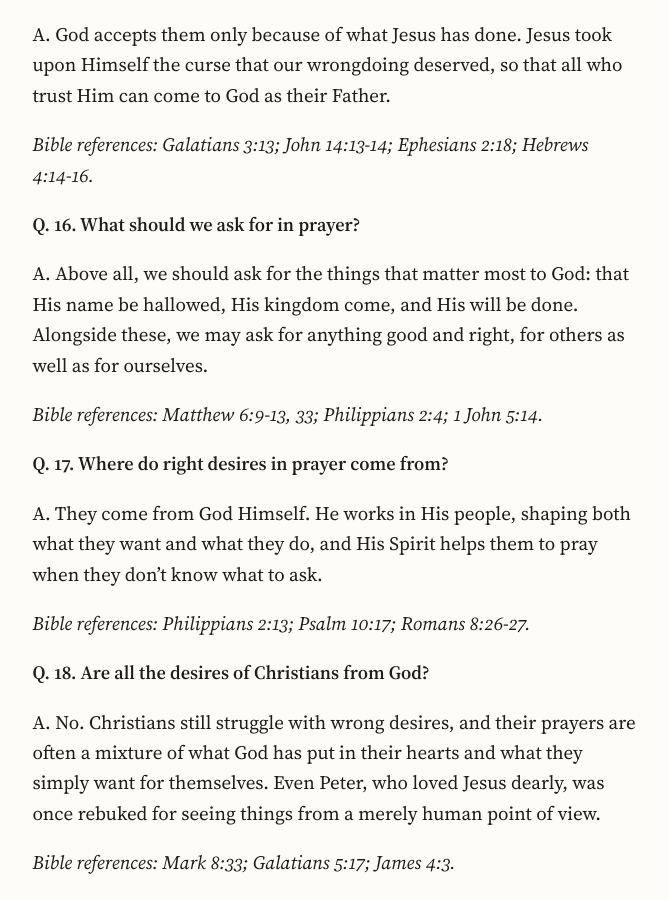
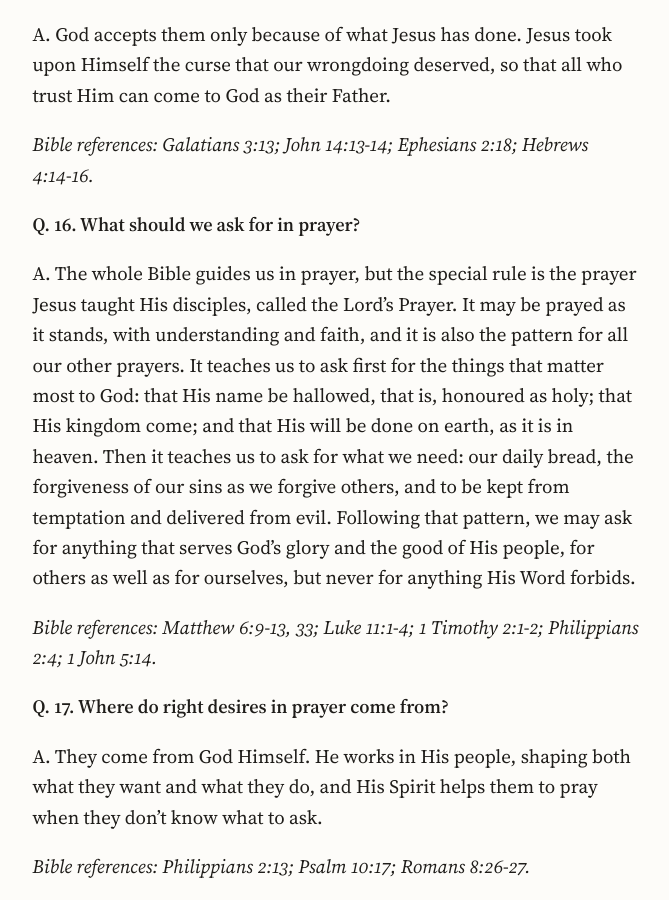
Before and after one commit to ForestWalkUK/truthpeaceandlove, a Jekyll site: the page built from _posts/2026-10-18-believing-prayer-catechism-mark-11-24.md, in a window 1280 px wide and 900 px high, scrolled down 4910 px. Shown: the whole window, without its empty margins (303-972 px from the left). Built offline with Jekyll 4.4.1, drawn with Linux system fonts in a browser that asks for light colours.

Commit message:
Believing Prayer Q. 16: Lord's Prayer as rule and pattern (WSC/WLC)
Q. 16 rewritten from the Westminster Standards (WSC 99; WLC 184,
187): the Lord's Prayer is the special rule of direction, to be
prayed as it stands and used as the pattern for other prayers.
All six petitions now named in order; "hallowed" glossed; limit
added (nothing God's Word forbids). References Luke 11:1-4 and
1 Timothy 2:1-2 added. No other changes.

```diff
--- a/_posts/2026-10-18-believing-prayer-catechism-mark-11-24.md
+++ b/_posts/2026-10-18-believing-prayer-catechism-mark-11-24.md
@@ -111,9 +111,9 @@ A. God accepts them only because of what Jesus has done. Jesus took upon Himself
 
 **Q. 16. What should we ask for in prayer?**
 
-A. Above all, we should ask for the things that matter most to God: that His name be hallowed, His kingdom come, and His will be done. Alongside these, we may ask for anything good and right, for others as well as for ourselves.
+A. The whole Bible guides us in prayer, but the special rule is the prayer Jesus taught His disciples, called the Lord’s Prayer. It may be prayed as it stands, with understanding and faith, and it is also the pattern for all our other prayers. It teaches us to ask first for the things that matter most to God: that His name be hallowed, that is, honoured as holy; that His kingdom come; and that His will be done on earth, as it is in heaven. Then it teaches us to ask for what we need: our daily bread, the forgiveness of our sins as we forgive others, and to be kept from temptation and delivered from evil. Following that pattern, we may ask for anything that serves God’s glory and the good of His people, for others as well as for ourselves, but never for anything His Word forbids.
 
-*Bible references: Matthew 6:9-13, 33; Philippians 2:4; 1 John 5:14.*
+*Bible references: Matthew 6:9-13, 33; Luke 11:1-4; 1 Timothy 2:1-2; Philippians 2:4; 1 John 5:14.*
 
 **Q. 17. Where do right desires in prayer come from?**
 
```
